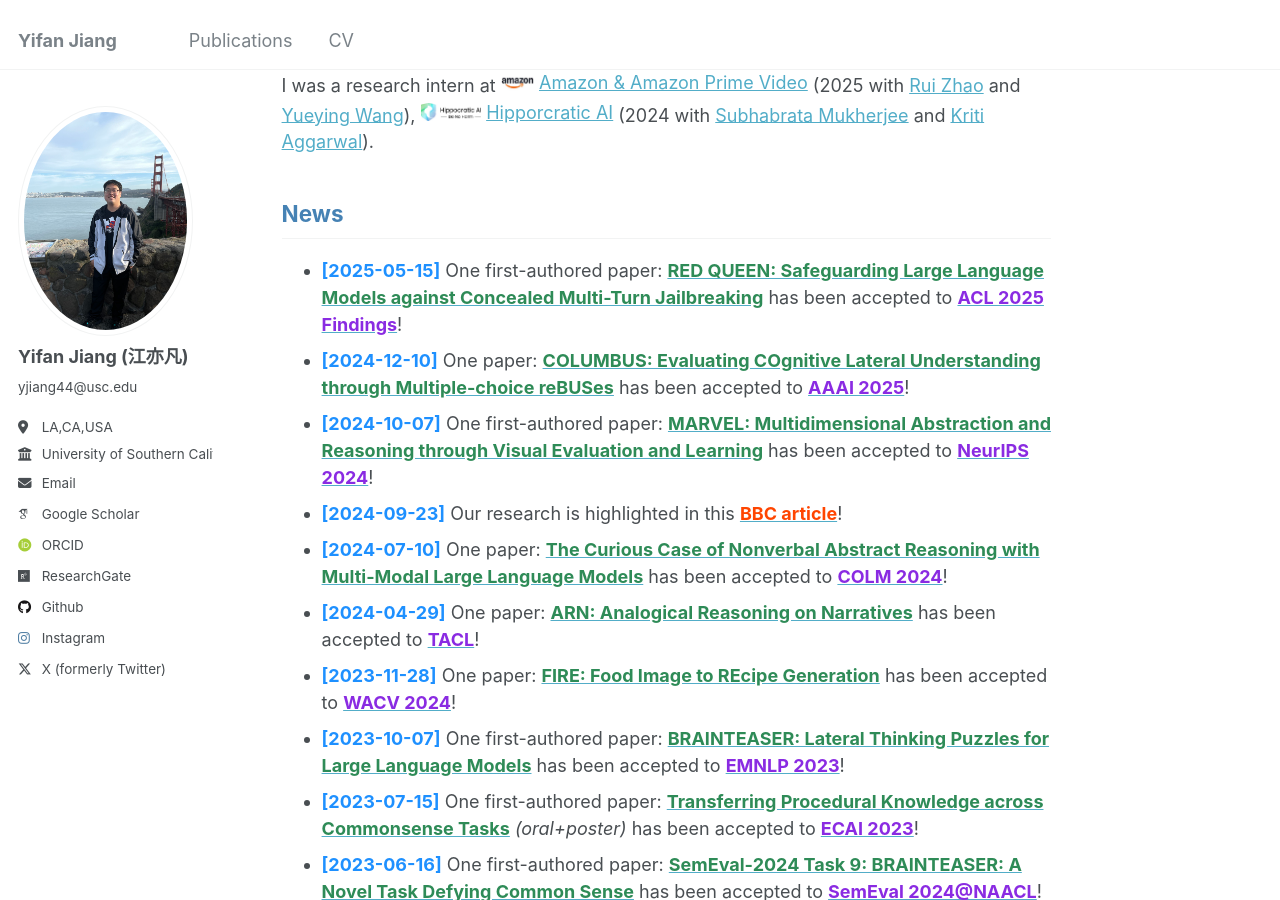
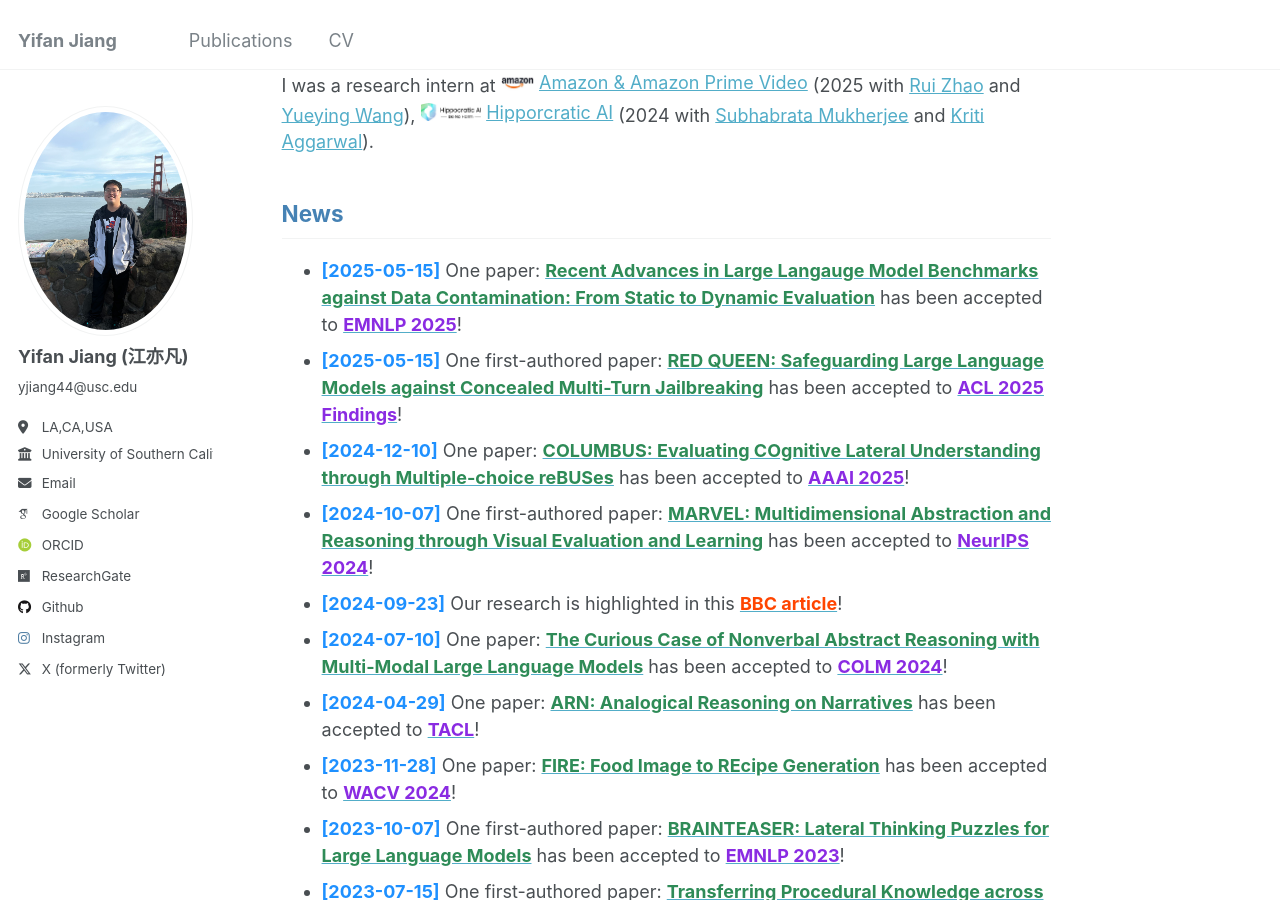
Before and after one commit to yifanJIANG-921/yifanJIANG-921.github.io, a Jekyll site: the page built from _pages/about.md, in a window 1280 px wide and 900 px high, scrolled down 898 px. Built offline with Jekyll 4.4.1, drawn with Linux system fonts in a browser that asks for light colours; some web fonts are replaced.

Commit message:
Update about.md

```diff
--- a/_pages/about.md
+++ b/_pages/about.md
@@ -21,6 +21,7 @@ I was a research intern at <a href="https://www.amazon.com/gp/video/storefront"
 
 
 ## <span style="color: #4682B4;">News</span>
+- **<span style="color: #1E90FF;">[2025-05-15]</span>** One paper: [<span style="color: #2E8B57;">**Recent Advances in Large Langauge Model Benchmarks against Data Contamination: From Static to Dynamic Evaluation**</span>](https://arxiv.org/abs/2502.17521) has been accepted to [<span style="color: #8A2BE2;">**EMNLP 2025**</span>](https://2025.emnlp.org/)!
 - **<span style="color: #1E90FF;">[2025-05-15]</span>** One first-authored paper: [<span style="color: #2E8B57;">**RED QUEEN: Safeguarding Large Language Models against Concealed Multi-Turn Jailbreaking**</span>](https://arxiv.org/abs/2409.17458) has been accepted to [<span style="color: #8A2BE2;">**ACL 2025 Findings**</span>](https://2025.aclweb.org/)!
 - **<span style="color: #1E90FF;">[2024-12-10]</span>** One paper: [<span style="color: #2E8B57;">**COLUMBUS: Evaluating COgnitive Lateral Understanding through Multiple-choice reBUSes**</span>](https://ojs.aaai.org/index.php/AAAI/article/view/32464) has been accepted to [<span style="color: #8A2BE2;">**AAAI 2025**</span>](https://aaai.org/conference/aaai/aaai-25/)!
 - **<span style="color: #1E90FF;">[2024-10-07]</span>** One first-authored paper: [<span style="color: #2E8B57;">**MARVEL: Multidimensional Abstraction and Reasoning through Visual Evaluation and Learning**</span>](https://proceedings.neurips.cc/paper_files/paper/2024/hash/529d8b3a23991e83db07f21727256374-Abstract-Datasets_and_Benchmarks_Track.html) has been accepted to [<span style="color: #8A2BE2;">**NeurIPS 2024**</span>](https://neurips.cc/)!
```
